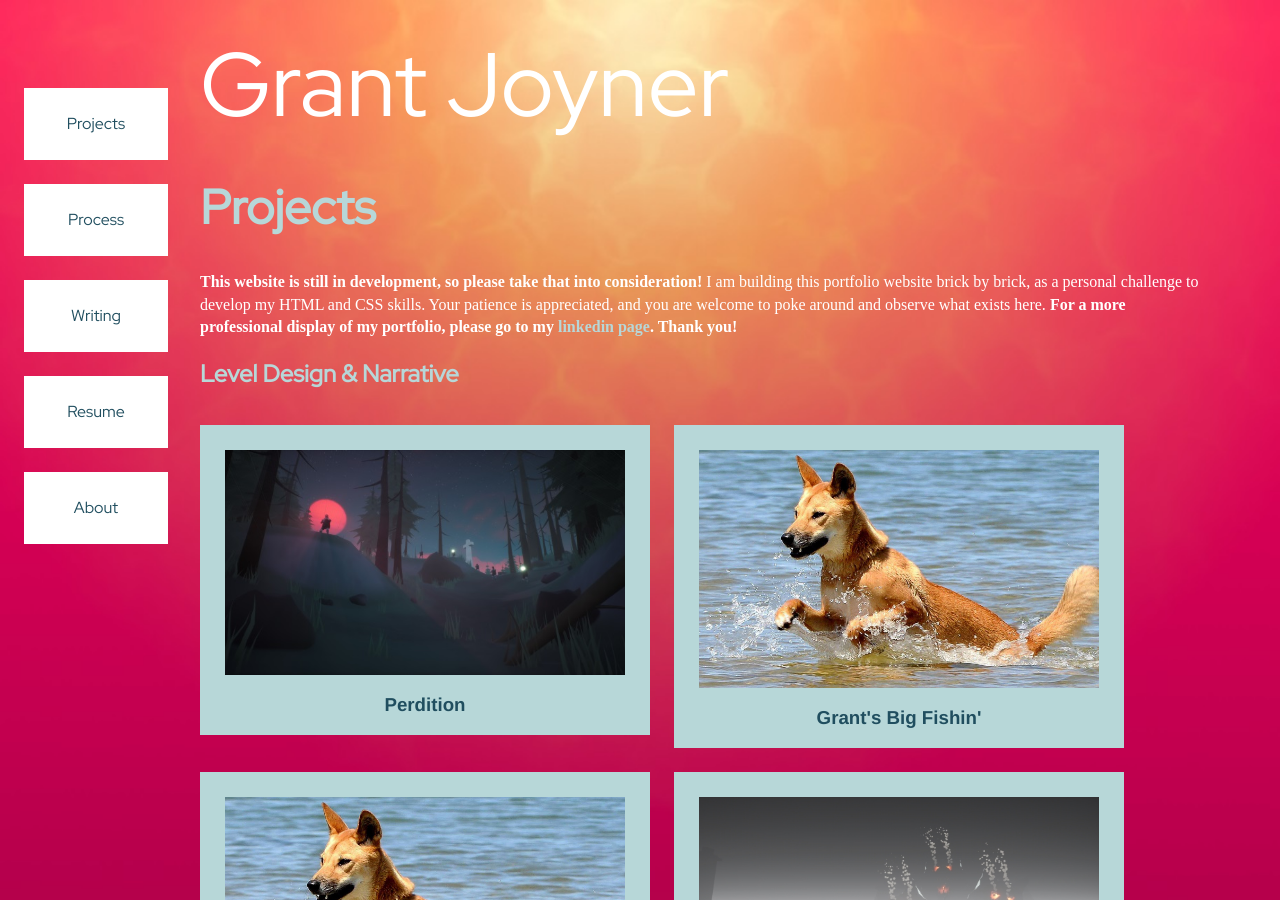
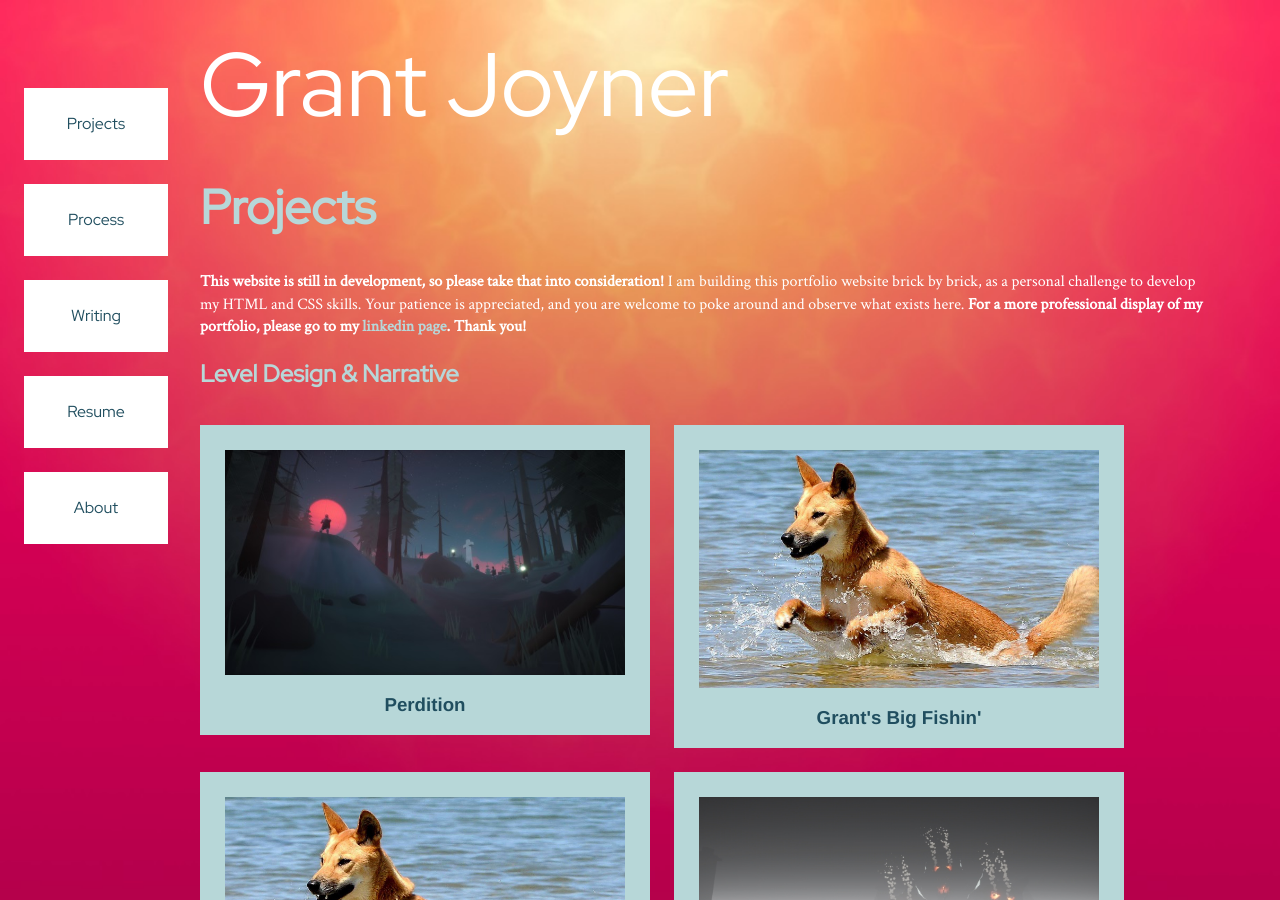
Before and after one commit to digigrant/digigrant.github.io, a Jekyll site: the page built from index.html, in a window 1280 px wide and 900 px high. Built offline with Jekyll 4.4.1, drawn with Linux system fonts in a browser that asks for light colours.

Commit message:
updated linked fonts

```diff
--- a/_layouts/default.html
+++ b/_layouts/default.html
@@ -4,7 +4,7 @@
 		<title>{{ page.title }} - Grant Joyner</title>
 		<!-- link to main stylesheet -->
 		<link rel="stylesheet" href="/assets/css/styles.css" type="text/css">
-		<link rel="stylesheet" href="https://fonts.googleapis.com/css?family=Red+Hat+Display&display=swap&text=Grant%20Joyner">
+		<link rel="stylesheet" href="https://fonts.googleapis.com/css?family=Crimson+Text|Red+Hat+Display&display=swap">
 	</head>
 
 	<body>
```
